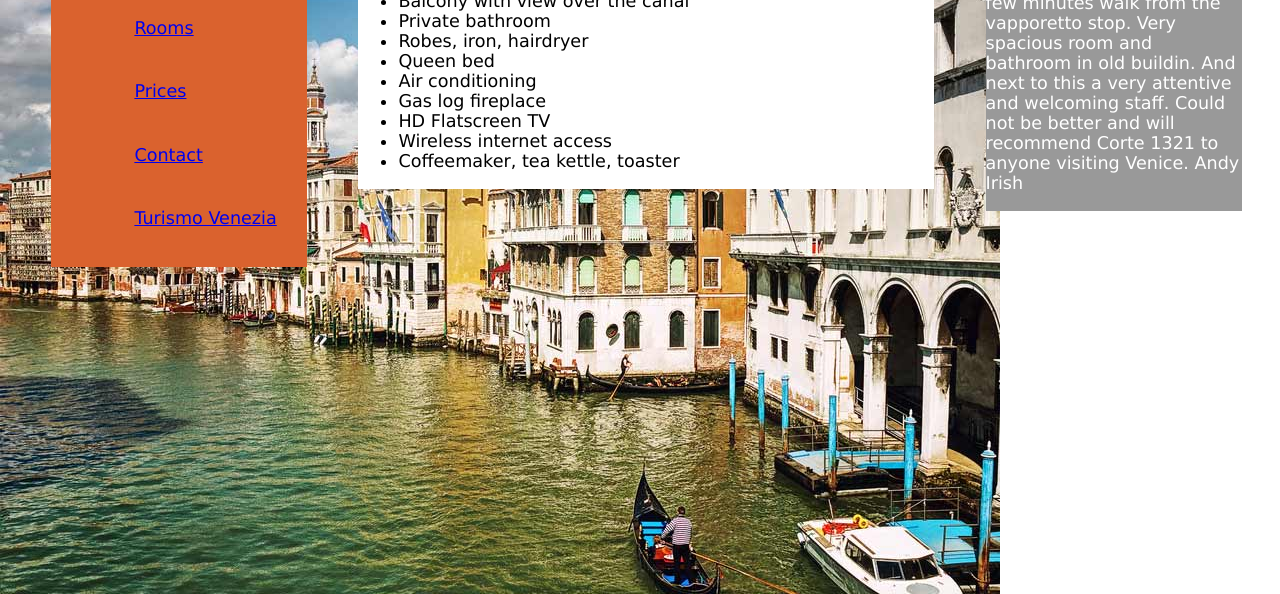
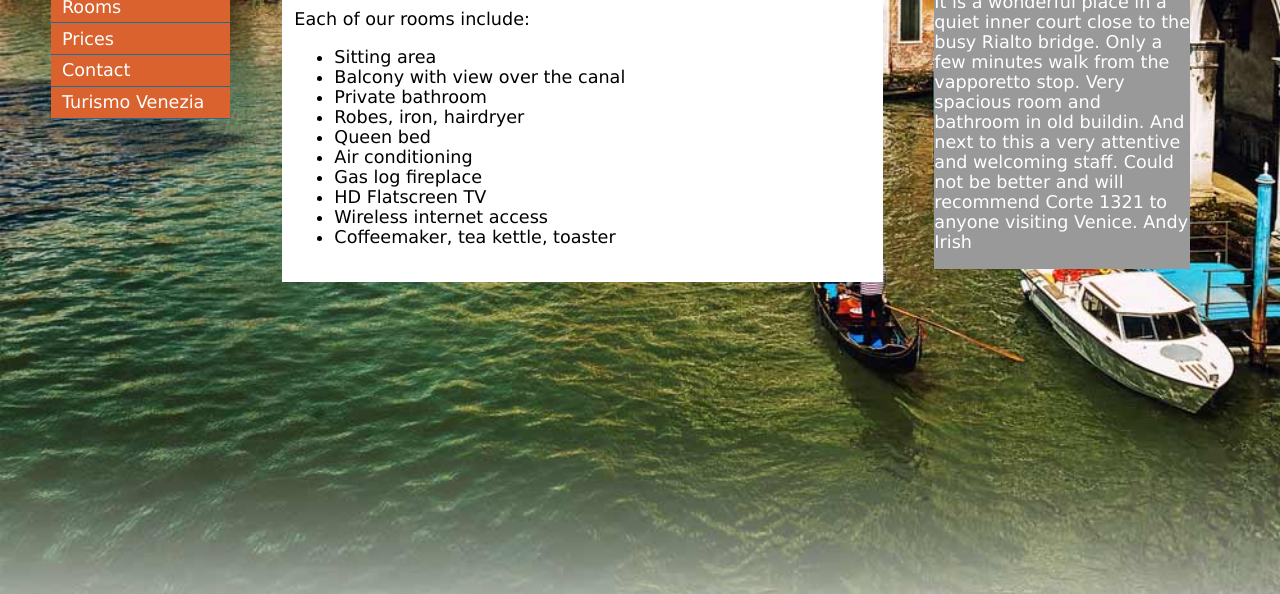
Before and after one commit to MorbetMacErp/MorbetMacErp.github.io, a plain HTML site: page assignment1/rooms.html in a window 1280 px wide. Shown: the part 206-800 px from the top of the page. Drawn offline with Linux system fonts and the light colour scheme.

Commit message:
mostly css tweaks while testing

```diff
--- a/assignment1/rooms.html
+++ b/assignment1/rooms.html
@@ -1,3 +1,4 @@
+<!DOCTYPE html>
 <html>
 <head>
   <meta charset="UTF-8">
--- a/assignment1/style.css
+++ b/assignment1/style.css
@@ -2,8 +2,11 @@ body {
 	margin: 0;
   background-image: url(background.jpg);
   background-repeat: no-repeat;
-  /* background-size: cover; */
-	font-family: "Lucida Sans Unicode", "Lucida Grande", sans-serif;
+  background-position: center;
+  background-size: cover;
+	background-color: ##0033CC;
+  color: #fff;
+  font-family: "Lucida Sans Unicode", "Lucida Grande", sans-serif;
 	font-size: 1.1em;
 }
 
@@ -11,29 +14,54 @@ header, section, footer, aside, nav, article, figure {
     display: block;
 }
 
+h1 {
+  margin: 0;
+  text-align: center;
+  font-size: 6em;
+}
+
 nav {
   background-color: #DA622E;
   color: #fff;
-  width: 20%;
+  width: 14%;
   margin-left: 4%;
   float: left;
 }
 
 nav ul {
   list-style: none;
+  padding: 0;
+  margin: 0;
+}
+
+nav h2 {
+  margin: 0;
+}
+
+nav h2, nav ul li {
+  border-bottom: 1px solid #216B9A;
+}
+
+nav h2, nav ul li a {
+  padding-left: 6%;
+  padding-top: 3%;
+  padding-bottom: 3%;
 }
 
 nav ul li a {
   display: block;
-  padding-left: 20%;
-  padding-top: 10%;
-  padding-bottom: 10%;
+  text-decoration: none;
+  color: #fff;
 }
 
 article {
   background-color: #fff;
   color: #000;
   width: 45%;
+  padding-left: 1%;
+  padding-right: 1%;
+  padding-top: 1em;
+  padding-bottom: 1em;
   margin-left: 4%;
   float: left;
 }
```
